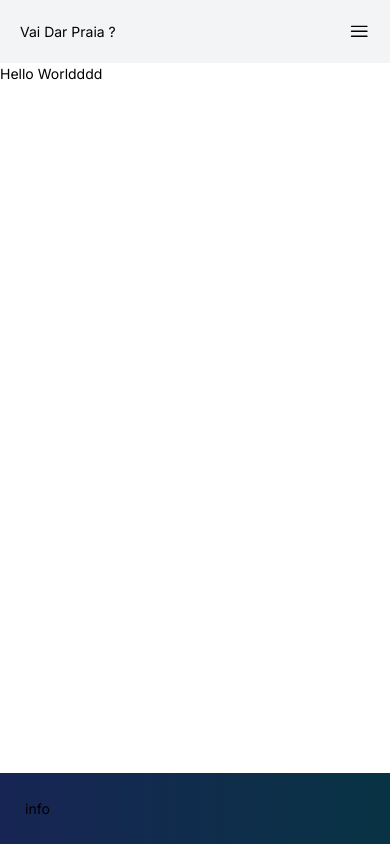
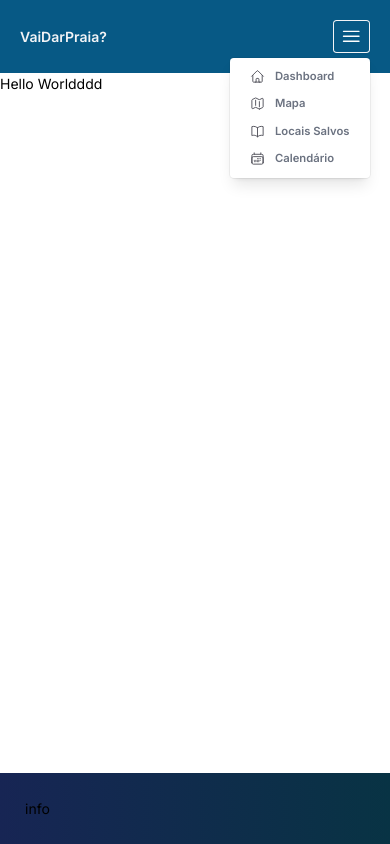
Before and after one commit to campelogabriel/nextjs-vaidaronda, a Next.js app: page / in a window 390 px wide. Built offline with nearby package versions, Linux system fonts and the light colour scheme.

Commit message:
refactor: change routes to praia

```diff
--- a/app/_components/Navbar.tsx
+++ b/app/_components/Navbar.tsx
@@ -2,13 +2,15 @@
 import Link from "next/link";
 import { usePathname } from "next/navigation";
 import cx from "classnames";
+import Dropview from "../_components/_Dashboard/Dropview";
 
 function Navbar() {
   const pathName = usePathname();
-  console.log(pathName);
   return (
-    <div className="p-8 flex items-center lg:flex-col md:flex md:flex-row bg-gray-100	 backdrop-opacity-90 justify-between">
-      <h1>Vai Dar Praia ?</h1>
+    <div className="p-8 flex items-center lg:flex-col md:flex md:flex-row bg-sky-800 phone:bg-gray-100	 backdrop-opacity-90 justify-between">
+      <h1 className="text-gray-100 phone:text-sky-800 font-semibold">
+        VaiDarPraia?
+      </h1>
       <ul className="hidden font-medium lg:pt-24 lg:flex-grow  phone:flex flex-row lg:flex-col  md:flex md:flex-row gap-8">
         <Link
           href="/dashboard"
@@ -21,13 +23,13 @@ function Navbar() {
             xmlns="http://www.w3.org/2000/svg"
             fill="none"
             viewBox="0 0 24 24"
-            stroke-width="1.5"
+            strokeWidth="1.5"
             stroke={pathName == "/dashboard" ? "#075985" : "#52525b"}
             className="size-8"
           >
             <path
-              stroke-Linknecap="round"
-              stroke-linejoin="round"
+              stroke-linknecap="round"
+              strokeLinejoin="round"
               d="m2.25 12 8.954-8.955c.44-.439 1.152-.439 1.591 0L21.75 12M4.5 9.75v10.125c0 .621.504 1.125 1.125 1.125H9.75v-4.875c0-.621.504-1.125 1.125-1.125h2.25c.621 0 1.125.504 1.125 1.125V21h4.125c.621 0 1.125-.504 1.125-1.125V9.75M8.25 21h8.25"
             />
           </svg>
@@ -41,33 +43,33 @@ function Navbar() {
           </span>
         </Link>
         <Link
-          href="/mapa"
+          href="/praia"
           className={cx(
             "flex border-b-2 gap-8 items-center p-4 hover:md:bg-slate-200",
-            pathName == "/mapa" ? "border-sky-800" : "border-transparent"
+            pathName == "/praia" ? "border-sky-800" : "border-transparent"
           )}
         >
           <svg
             xmlns="http://www.w3.org/2000/svg"
             fill="none"
             viewBox="0 0 24 24"
-            stroke-width="1.5"
-            stroke={pathName == "/mapa" ? "#075985" : "#52525b"}
+            strokeWidth="1.5"
+            stroke={pathName == "/praia" ? "#075985" : "#52525b"}
             className="size-8"
           >
             <path
-              stroke-linecap="round"
-              stroke-linejoin="round"
+              strokeLinecap="round"
+              strokeLinejoin="round"
               d="M9 6.75V15m6-6v8.25m.503 3.498 4.875-2.437c.381-.19.622-.58.622-1.006V4.82c0-.836-.88-1.38-1.628-1.006l-3.869 1.934c-.317.159-.69.159-1.006 0L9.503 3.252a1.125 1.125 0 0 0-1.006 0L3.622 5.689C3.24 5.88 3 6.27 3 6.695V19.18c0 .836.88 1.38 1.628 1.006l3.869-1.934c.317-.159.69-.159 1.006 0l4.994 2.497c.317.158.69.158 1.006 0Z"
             />
           </svg>
           <span
             className={cx(
               "hidden lg:block ",
-              pathName == "/mapa" ? "text-sky-800 " : "text-gray-500"
+              pathName == "/praia" ? "text-sky-800 " : "text-gray-500"
             )}
           >
-            Mapa
+            Praia
           </span>
         </Link>
         <Link
@@ -81,13 +83,13 @@ function Navbar() {
             xmlns="http://www.w3.org/2000/svg"
             fill="none"
             viewBox="0 0 24 24"
-            stroke-width="1.5"
+            strokeWidth="1.5"
             stroke={pathName == "/localsalvo" ? "#075985" : "#52525b"}
             className="size-8"
           >
             <path
-              stroke-linecap="round"
-              stroke-linejoin="round"
+              strokeLinecap="round"
+              strokeLinejoin="round"
               d="M12 6.042A8.967 8.967 0 0 0 6 3.75c-1.052 0-2.062.18-3 .512v14.25A8.987 8.987 0 0 1 6 18c2.305 0 4.408.867 6 2.292m0-14.25a8.966 8.966 0 0 1 6-2.292c1.052 0 2.062.18 3 .512v14.25A8.987 8.987 0 0 0 18 18a8.967 8.967 0 0 0-6 2.292m0-14.25v14.25"
             />
           </svg>
@@ -131,30 +133,31 @@ function Navbar() {
             Calendário
           </span>
         </Link>
-      </ul>
         <Link
           href="/configuracoes"
           className={cx(
             "phone:flex hidden border-b-2 gap-8 items-center p-4 hover:md:bg-slate-200",
-          pathName == "/configuracoes" ? "border-sky-800" : "border-transparent"
+            pathName == "/configuracoes"
+              ? "border-sky-800"
+              : "border-transparent"
           )}
         >
           <svg
             xmlns="http://www.w3.org/2000/svg"
             fill="none"
             viewBox="0 0 24 24"
-          stroke-width="1.5"
+            strokeWidth="1.5"
             stroke={pathName == "/configuracoes" ? "#075985" : "#52525b"}
             className="size-8"
           >
             <path
-            stroke-linecap="round"
-            stroke-linejoin="round"
+              strokeLinecap="round"
+              strokeLinejoin="round"
               d="M9.594 3.94c.09-.542.56-.94 1.11-.94h2.593c.55 0 1.02.398 1.11.94l.213 1.281c.063.374.313.686.645.87.074.04.147.083.22.127.325.196.72.257 1.075.124l1.217-.456a1.125 1.125 0 0 1 1.37.49l1.296 2.247a1.125 1.125 0 0 1-.26 1.431l-1.003.827c-.293.241-.438.613-.43.992a7.723 7.723 0 0 1 0 .255c-.008.378.137.75.43.991l1.004.827c.424.35.534.955.26 1.43l-1.298 2.247a1.125 1.125 0 0 1-1.369.491l-1.217-.456c-.355-.133-.75-.072-1.076.124a6.47 6.47 0 0 1-.22.128c-.331.183-.581.495-.644.869l-.213 1.281c-.09.543-.56.94-1.11.94h-2.594c-.55 0-1.019-.398-1.11-.94l-.213-1.281c-.062-.374-.312-.686-.644-.87a6.52 6.52 0 0 1-.22-.127c-.325-.196-.72-.257-1.076-.124l-1.217.456a1.125 1.125 0 0 1-1.369-.49l-1.297-2.247a1.125 1.125 0 0 1 .26-1.431l1.004-.827c.292-.24.437-.613.43-.991a6.932 6.932 0 0 1 0-.255c.007-.38-.138-.751-.43-.992l-1.004-.827a1.125 1.125 0 0 1-.26-1.43l1.297-2.247a1.125 1.125 0 0 1 1.37-.491l1.216.456c.356.133.751.072 1.076-.124.072-.044.146-.086.22-.128.332-.183.582-.495.644-.869l.214-1.28Z"
             />
             <path
-            stroke-linecap="round"
-            stroke-linejoin="round"
+              strokeLinecap="round"
+              strokeLinejoin="round"
               d="M15 12a3 3 0 1 1-6 0 3 3 0 0 1 6 0Z"
             />
           </svg>
@@ -167,19 +170,10 @@ function Navbar() {
             Configurações
           </span>
         </Link>
+      </ul>
+
       <div className="phone:hidden block">
-        <svg
-          xmlns="http://www.w3.org/2000/svg"
-          viewBox="0 0 24 24"
-          fill="currentColor"
-          className="size-9"
-        >
-          <path
-            fill-rule="evenodd"
-            d="M3 6.75A.75.75 0 0 1 3.75 6h16.5a.75.75 0 0 1 0 1.5H3.75A.75.75 0 0 1 3 6.75ZM3 12a.75.75 0 0 1 .75-.75h16.5a.75.75 0 0 1 0 1.5H3.75A.75.75 0 0 1 3 12Zm0 5.25a.75.75 0 0 1 .75-.75h16.5a.75.75 0 0 1 0 1.5H3.75a.75.75 0 0 1-.75-.75Z"
-            clip-rule="evenodd"
-          />
-        </svg>
+        <Dropview />
       </div>
     </div>
   );
```
Lines whose indentation alone changed are shown as unchanged.
